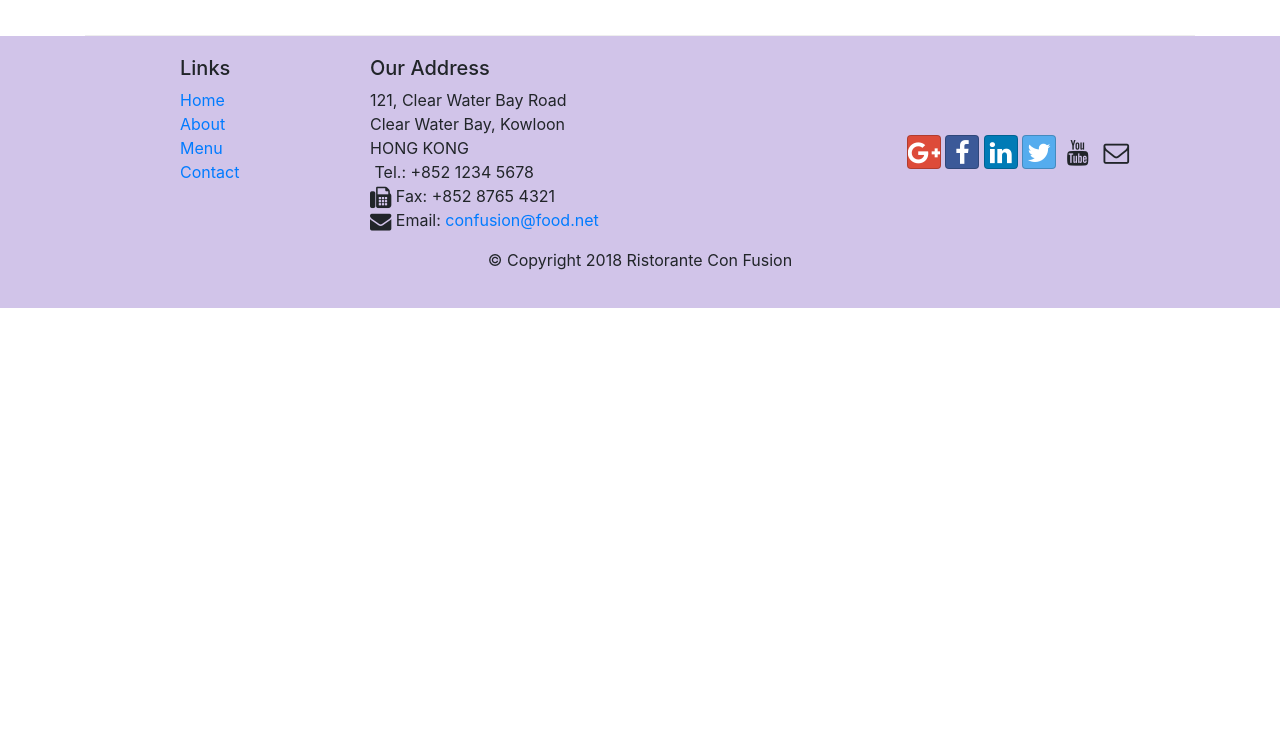
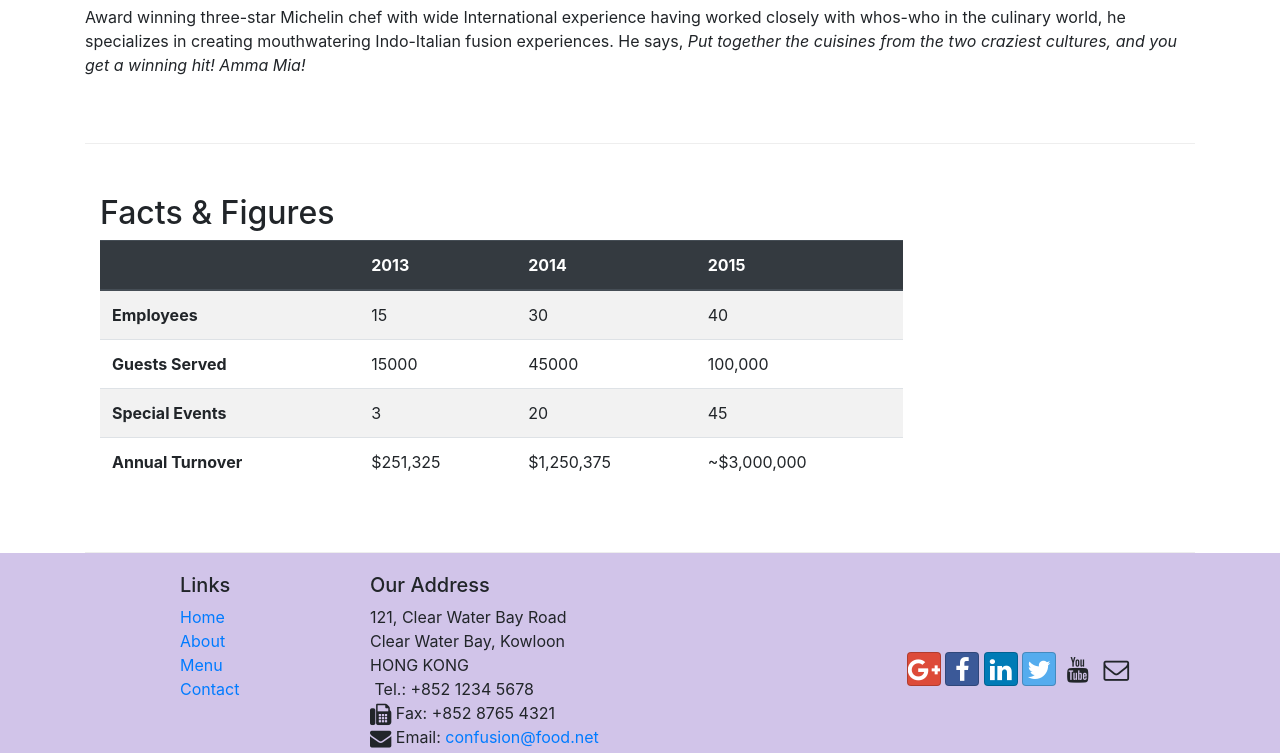
Before and after one commit to vikhyatmahaur/conFusion, a website: page aboutus.html in a window 1280 px wide. Shown: the part 1518-2271 px from the top of the page. Before the commit the page ends 1826 px from the top, so only its background shows below. Drawn offline with nearby package versions, Linux system fonts and the light colour scheme; some icons are missing.

Commit message:
using bootstrap table and card classes to style tables

```diff
--- a/aboutus.html
+++ b/aboutus.html
@@ -69,7 +69,33 @@
                 <p>Started in 2010, Ristorante con Fusion quickly established itself as a culinary icon par excellence in Hong Kong. With its unique brand of world fusion cuisine that can be found nowhere else, it enjoys patronage from the A-list clientele in Hong Kong.  Featuring four of the best three-star Michelin chefs in the world, you never know what will arrive on your plate the next time you visit us.</p>
                 <p>The restaurant traces its humble beginnings to <em>The Frying Pan</em>, a successful chain started by our CEO, Mr. Peter Pan, that featured for the first time the world's best cuisines in a pan.</p>
             </div>
-            <div>
+            <div class="col-sm">
+                <div class="card">
+                    <h3 class="card-header bg-primary text-white">Facts At a Glance</h3>
+                    <div class="card-body">
+                        <dl class="row">
+                            <dt class="col-sm-6">Started</dt>
+                            <dd class="col-sm-6">3 Feb. 2015</dd>
+                            <dt class="col-sm-6">Major Stake Holder</dt>
+                            <dd class="col-sm-6">HK Fine Foods Inc.</dd>
+                            <dt class="col-sm-6">Last Year's Turnover</dt>
+                            <dd class="col-sm-6">$1,250,375</dd>
+                            <dt class="col-sm-6">Employees</dt>
+                            <dd class="col-sm-6">40</dd>
+                        </dl>
+                    </div>
+                </div>
+            </div>
+            <div class="col-12">
+                <div class="card card-body bg-light">
+                    <blockquote class="blockquote">
+                        <p class="mb-0">You better cut the pizza in four pieces because I'm not hungry enough to eat six</p>
+                        <footer class="blockquote-footer">Yogi Berra,,
+                            <cite title="Source Title">The Wit and Wisdom of Yogi Berra, P. Pepe, Diversion Books, 2014
+                            </cite>
+                        </footer>
+                    </blockquote>
+                </div>
             </div>
         </div>
 
@@ -87,6 +113,51 @@
                 <p class="d-none d-sm-block">Award winning three-star Michelin chef with wide International experience having worked closely with whos-who in the culinary world, he specializes in creating mouthwatering Indo-Italian fusion experiences. He says, <em>Put together the cuisines from the two craziest cultures, and you get a winning hit! Amma Mia!</em></p>
             </div>
        </div>
+
+        <div class="row row-content">
+            <div class="col-12 col-sm-9">
+                <h2>Facts &amp; Figures</h2>
+                <div class="table-responsive">
+                    <table class="table table-striped">
+                        <thead class="thead-dark">
+                            <tr>
+                                <th>&nbsp;</th>
+                                <th>2013</th>
+                                <th>2014</th>
+                                <th>2015</th>
+                            </tr>
+                        </thead>
+                        <tbody>
+                            <tr>
+                                <th>Employees</th>
+                                <td>15</td>
+                                <td>30</td>
+                                <td>40</td>
+                            </tr>
+                            <tr>
+                                <th>Guests Served</th>
+                                <td>15000</td>
+                                <td>45000</td>
+                                <td>100,000</td>
+                            </tr>
+                            <tr>
+                                <th>Special Events</th>
+                                <td>3</td>
+                                <td>20</td>
+                                <td>45</td>
+                            </tr>
+                            <tr>
+                                <th>Annual Turnover</th>
+                                <td>$251,325</td>
+                                <td>$1,250,375</td>
+                                <td>~$3,000,000</td>
+                            </tr>
+                        </tbody>
+                    </table>
+                </div>
+            </div>
+            <div class="col-12 col-sm-3"></div>
+        </div>
 
     </div>
 
```
